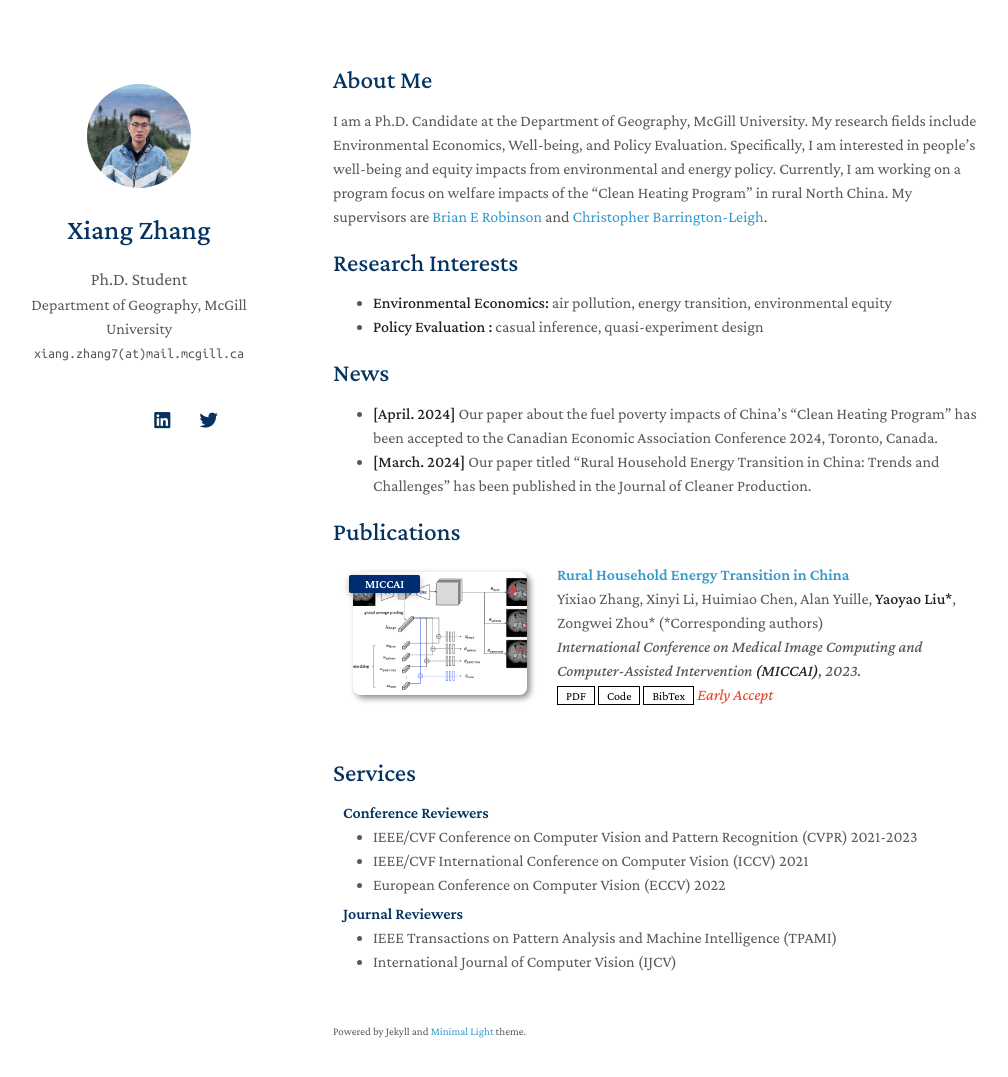
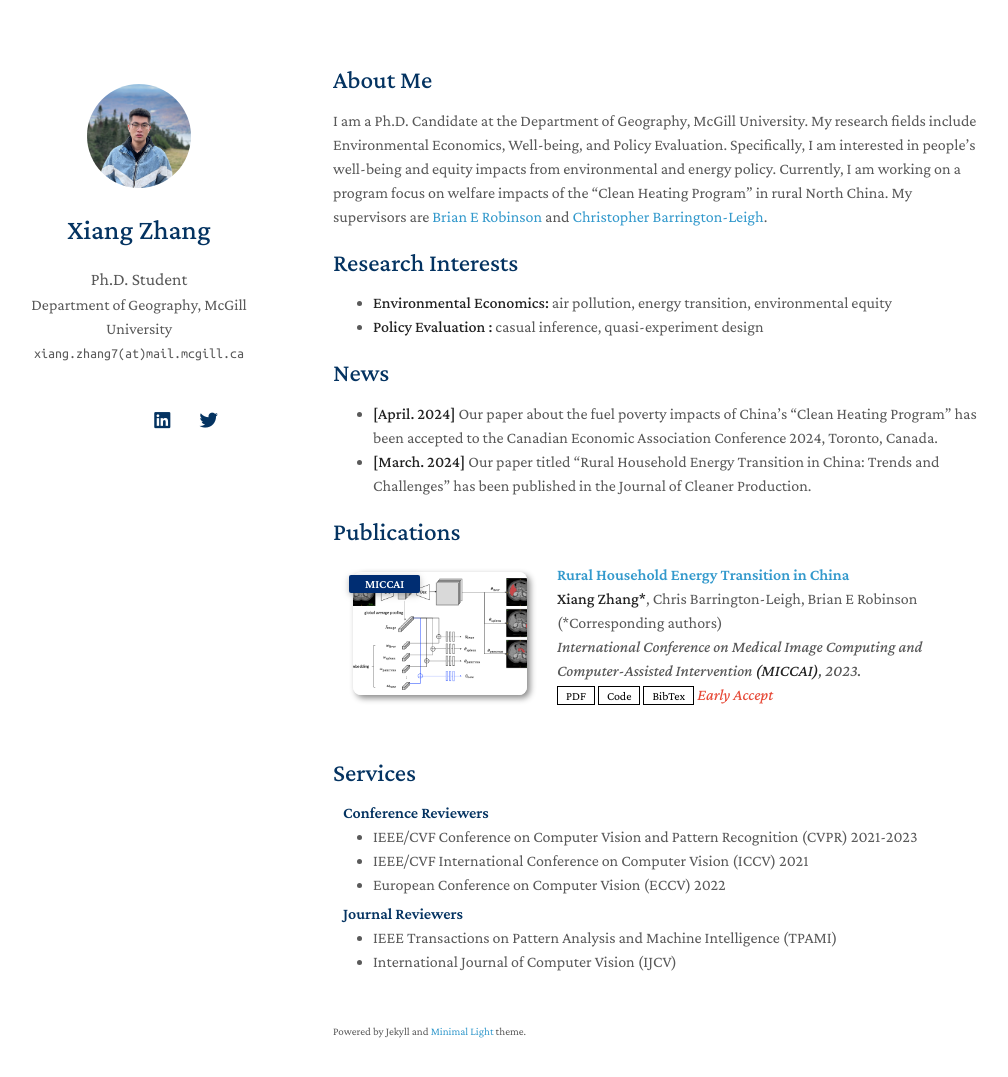
Before and after one commit to XiangShawnZhang/XiangShawnZhang.github.io, a Jekyll site: the page built from index.md, in a window 1280 px wide and 1112 px high. Shown: the top 1077 px of the window, without its empty margins (137-1145 px from the left). Built offline with Jekyll 4.4.1, drawn with Linux system fonts in a browser that asks for light colours; nearby versions of some CDN libraries; a style sheet for code colours, icons or effects is not loaded; our own code applies the rules of GitHub Pages for plain Markdown files.

Commit message:
Update publications.yml

```diff
--- a/_data/publications.yml
+++ b/_data/publications.yml
@@ -1,7 +1,7 @@
 main:
 
   - title: Rural Household Energy Transition in China
-    authors: Yixiao Zhang, Xinyi Li, Huimiao Chen, Alan Yuille, <strong>Yaoyao Liu*</strong>, Zongwei Zhou* (*Corresponding authors)
+    authors: <strong>Xiang Zhang*</strong>, Chris Barrington-Leigh, Brian E Robinson (*Corresponding authors)
     conference_short: MICCAI
     conference: International Conference on Medical Image Computing and Computer-Assisted Intervention <strong>(MICCAI)</strong>, 2023.
     pdf: https://arxiv.org/pdf/2306.00988.pdf
```
